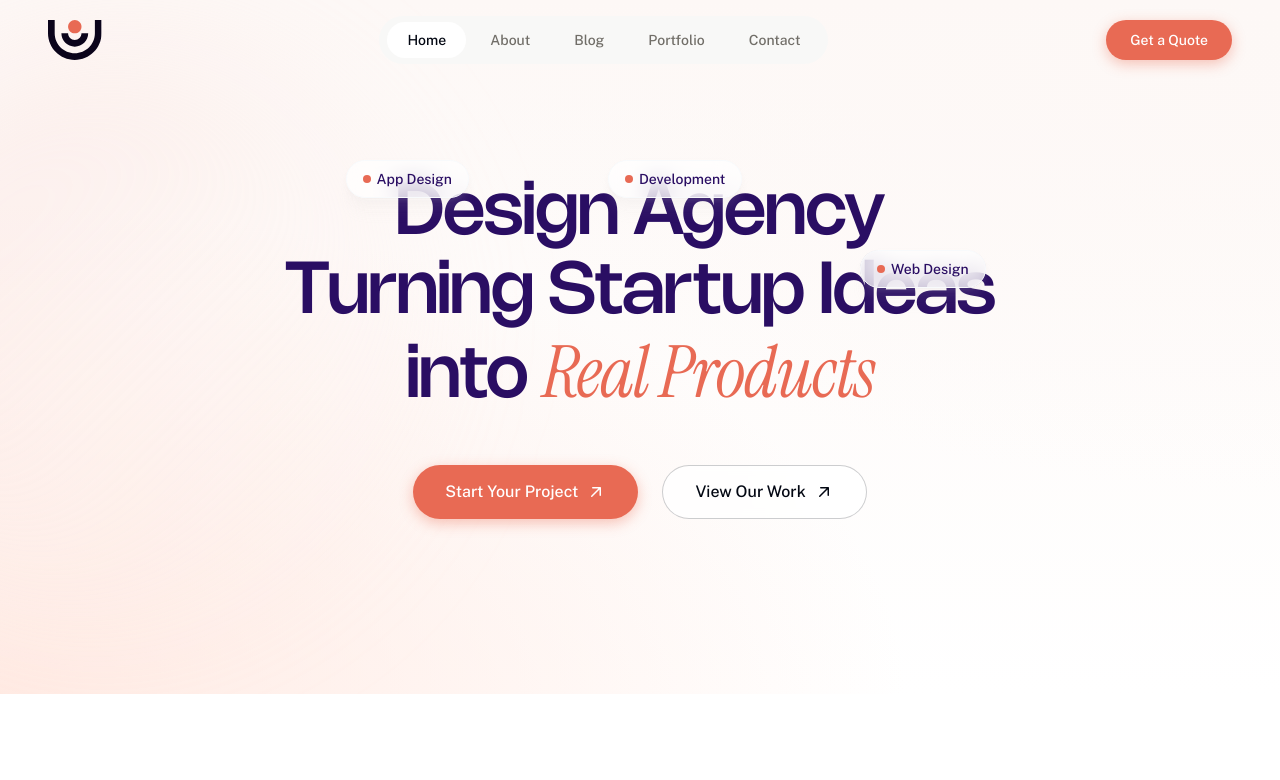
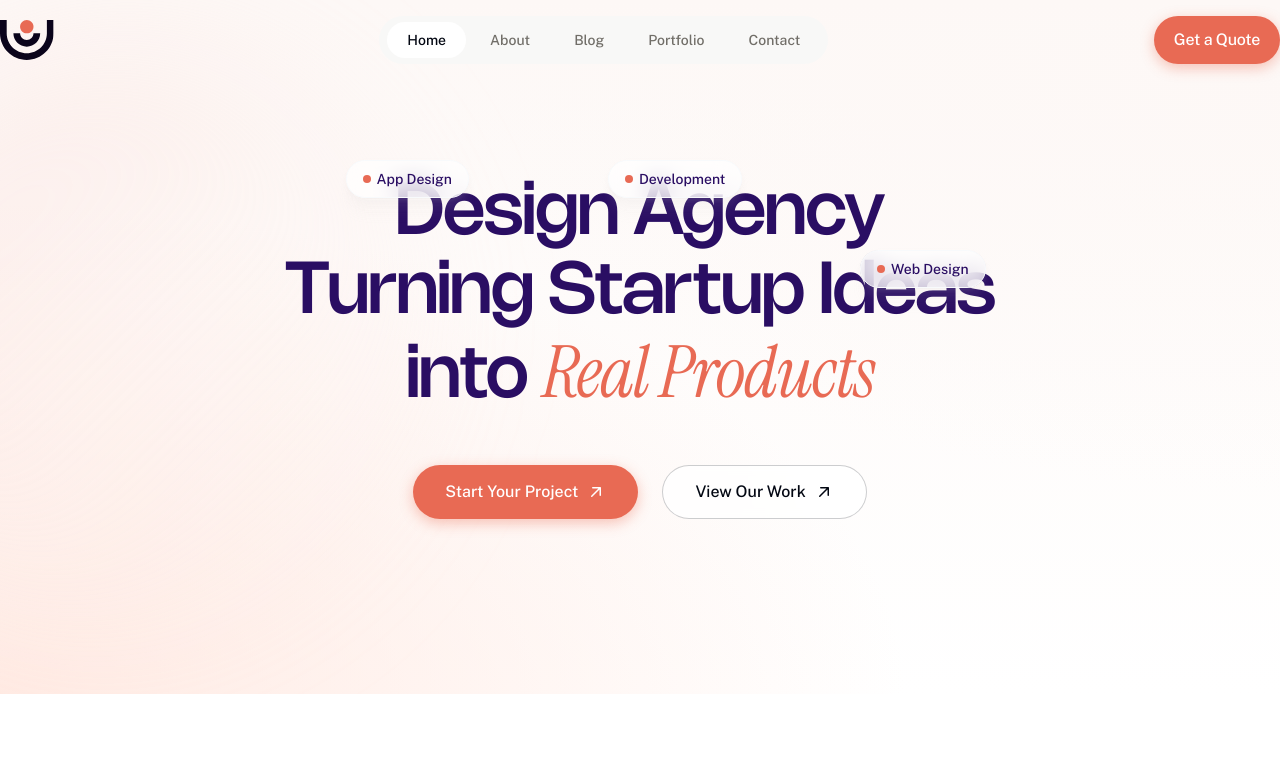
Before and after one commit to SparkStudio-Ltd/userlify, a Next.js app: page / in a window 1280 px wide. Shown: the top 780 px of the page. Built offline with nearby package versions, Linux system fonts and the light colour scheme; a web font is replaced by a local one.

Commit message:
feat: Remove unnecessary padding from layout components for improved consistency

```diff
--- a/src/components/layout/Footer.tsx
+++ b/src/components/layout/Footer.tsx
@@ -43,7 +43,7 @@ export function Footer() {
   return (
     <footer className="relative w-full h-[746px] bg-[#0B041B] overflow-hidden">
       {/* Main Footer Content */}
-      <div className="relative z-10 max-w-[1472px] mx-auto pt-[120px] px-12">
+      <div className="relative z-10 max-w-[1472px] mx-auto pt-[120px]">
         {/* Footer Columns */}
         <div className="flex justify-between gap-8">
           {/* Brand / About - 30% */}
--- a/src/components/layout/Header.tsx
+++ b/src/components/layout/Header.tsx
@@ -38,7 +38,7 @@ export function Header() {
       )}
     >
       <Container>
-        <nav className="flex h-20 max-w-[1472px] items-center justify-between px-12">
+        <nav className="flex h-20 max-w-[1472px] items-center justify-between">
           {/* Logo */}
           <Link href="/" className="flex items-center">
             <Logo />
@@ -64,7 +64,7 @@ export function Header() {
 
           {/* CTA Button */}
           <div className="hidden md:block">
-            <Button href="/contact" variant="primary" size="md">
+            <Button className='px-5 py-3 text-base tracking-[-0.25px] font-medium' href="/contact">
               Get a Quote
             </Button>
           </div>
--- a/src/components/sections/BlogSection.tsx
+++ b/src/components/sections/BlogSection.tsx
@@ -50,7 +50,7 @@ export default function BlogSection() {
 
     return (
         <section ref={sectionRef} className="w-full py-[120px] bg-[#F8F8F7]">
-            <div className="max-w-[1472px] mx-auto px-12">
+            <div className="max-w-[1472px] mx-auto">
                 <div className="flex flex-col gap-10">
                     {/* Top Section */}
                     <div className="flex flex-col items-center gap-4">
--- a/src/components/sections/CTASection.tsx
+++ b/src/components/sections/CTASection.tsx
@@ -100,7 +100,7 @@ export default function CTASection() {
             <div className="w-full flex flex-col lg:flex-row gap-10 items-center h-full">
                 {/* Left Section */}
                 <div
-                    className="flex flex-col gap-10 px-16 lg:gap-8"
+                    className="flex flex-col gap-10 lg:gap-8"
                     style={{
                         marginLeft: 'calc((100vw - 1472px) / 2)',
                         marginRight: 'auto'
```
